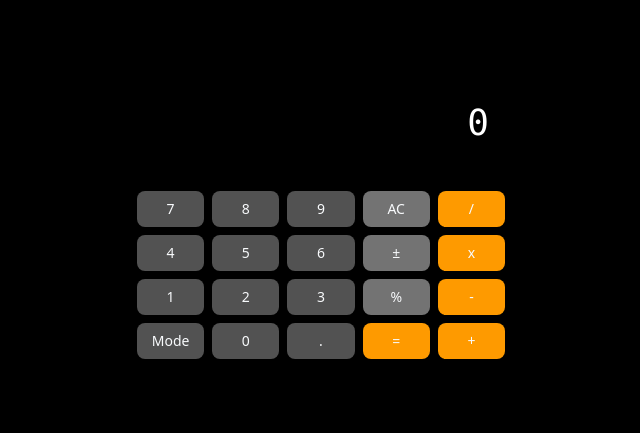
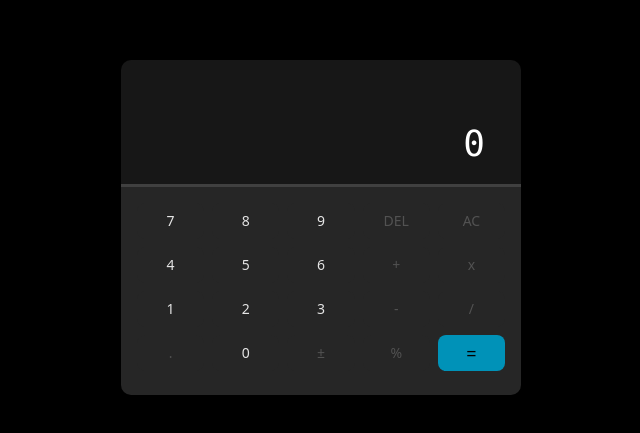
Before and after one commit to johngabbb/calculator-app, a React (Vite) app in the folder my-calculator/: page / in a window 1280 px wide. Shown: the part 173-606 px from the top of the page, without its empty margins (319-959 px from the left). Built offline with nearby package versions, Linux system fonts and the light colour scheme.

Commit message:
Day4,3hrs - Updated UI

```diff
--- a/my-calculator/src/Components/DisplayOutput/DisplayOutput.tsx
+++ b/my-calculator/src/Components/DisplayOutput/DisplayOutput.tsx
@@ -8,12 +8,14 @@ interface Props {
 const DisplayOutput = ({ displayFullOperation, displayValue }: Props) => {
   return (
     <>
-      <div className="bg-black w-full rounded-t-lg p-4 pt-8 pb-8">
-        <div className="w-full text-white text-right text-4xl font-mono pr-4">
-          {displayFullOperation}
-        </div>
-        <div className="w-full text-white text-right text-4xl font-mono pr-4">
-          {displayValue}
+      <div className="bg-neutral-900 w-full rounded-t-lg p-5 pt-4 pb-5 border-b-3 border-neutral-700">
+        <div className="flex flex-col gap-3">
+          <div className="w-full h-full min-h-[2.25rem] text-neutral-500 text-right text-2xl font-mono pr-4">
+            <span>{displayFullOperation}</span>
+          </div>
+          <div className="w-full text-white text-right text-4xl font-mono pr-4">
+            {displayValue}
+          </div>
         </div>
       </div>
     </>
--- /dev/null
+++ b/my-calculator/src/Components/ModeButtons/ModeButtons.tsx
@@ -0,0 +1,39 @@
+import React from "react";
+import { Button } from "../ui/button";
+
+interface Props {
+  activeMode: "basic" | "advance";
+  handleModeChange: (mode: "basic" | "advance") => void;
+}
+
+const ModeButtons = ({ activeMode, handleModeChange }: Props) => {
+  return (
+    <>
+      <div className="flex flex-col gap-5 mb-5 mr-70">
+        <Button
+          className={`px-4 py-2 rounded min-w-30 ${
+            activeMode === "basic"
+              ? "bg-emerald-800 text-white hover:bg-emerald-800"
+              : "bg-neutral-700 text-white hover:bg-emerald-950 transition-colors"
+          }`}
+          onClick={() => handleModeChange("basic")}
+        >
+          Basic
+        </Button>
+
+        <Button
+          className={`px-4 py-2 rounded min-w-30 ${
+            activeMode === "advance"
+              ? "bg-emerald-800 text-white hover:bg-emerald-800"
+              : "bg-neutral-700 text-white hover:bg-emerald-950 transition-colors"
+          }`}
+          onClick={() => handleModeChange("advance")}
+        >
+          Advance
+        </Button>
+      </div>
+    </>
+  );
+};
+
+export default ModeButtons;
--- a/my-calculator/src/Components/Numpad/Numpad.tsx
+++ b/my-calculator/src/Components/Numpad/Numpad.tsx
@@ -8,32 +8,40 @@ interface Props {
 
 const Numpad = ({ onClickKey }: Props) => {
   const keys = [
-    ["7", "8", "9", "AC", "/"],
-    ["4", "5", "6", "±", "x"],
-    ["1", "2", "3", "%", "-"],
-    ["Mode", "0", ".", "=", "+"],
+    ["7", "8", "9", "DEL", "AC"],
+    ["4", "5", "6", "+", "x"],
+    ["1", "2", "3", "-", "/"],
+    [".", "0", "±", "%", "="],
   ];
 
   const getButtonClass = (key: string) => {
+    if (key === "=") {
+      return "bg-cyan-600 hover:bg-cyan-500 border-0 shadow-none";
+    } else {
+      return "bg-neutral-800 hover:bg-cyan-900 shadow-none group";
+    }
+  };
+
+  const getTextClass = (key: string) => {
     if (
-      ["0", "1", "2", "3", "4", "5", "6", "7", "8", "9", ".", "Mode"].includes(
-        key
-      )
+      !["0", "1", "2", "3", "4", "5", "6", "7", "8", "9", "="].includes(key)
     ) {
-      return "bg-neutral-600";
-    } else if (["±", "%", "AC"].includes(key)) {
-      return "bg-neutral-500";
-    } else if (["+", "-", "x", "/", "="].includes(key)) {
-      return "bg-amber-500 hover:bg-amber-400";
+      return "text-neutral-600 group-hover:text-white transition-colors";
+    } else if (key === "=") {
+      return "text-black text-lg";
+    } else {
+      return "text-neutral-200 group-hover:text-white transition-colors";
     }
-    return "bg-amber-500";
   };
 
   return (
     <>
-      <div className="bg-black w-full rounded-b-lg p-4">
+      <div className="bg-neutral-800 w-full rounded-b-lg p-4">
         {keys.map((row, rowIndex) => (
-          <div key={`row-${rowIndex}`} className="grid grid-cols-5 gap-2 mb-2">
+          <div
+            key={`row-${rowIndex}`}
+            className="grid grid-cols-5 gap-2 mb-2 bg-"
+          >
             {row.map((key) => (
               <Button
                 key={key}
@@ -41,7 +49,7 @@ const Numpad = ({ onClickKey }: Props) => {
                 onClick={onClickKey}
                 className={`${getButtonClass(key)} py-4`}
               >
-                {key}
+                <span className={getTextClass(key)}>{key}</span>
               </Button>
             ))}
           </div>
```
Also changed, not shown: my-calculator/src/Components/ui/button.tsx (+9 -9 lines).
